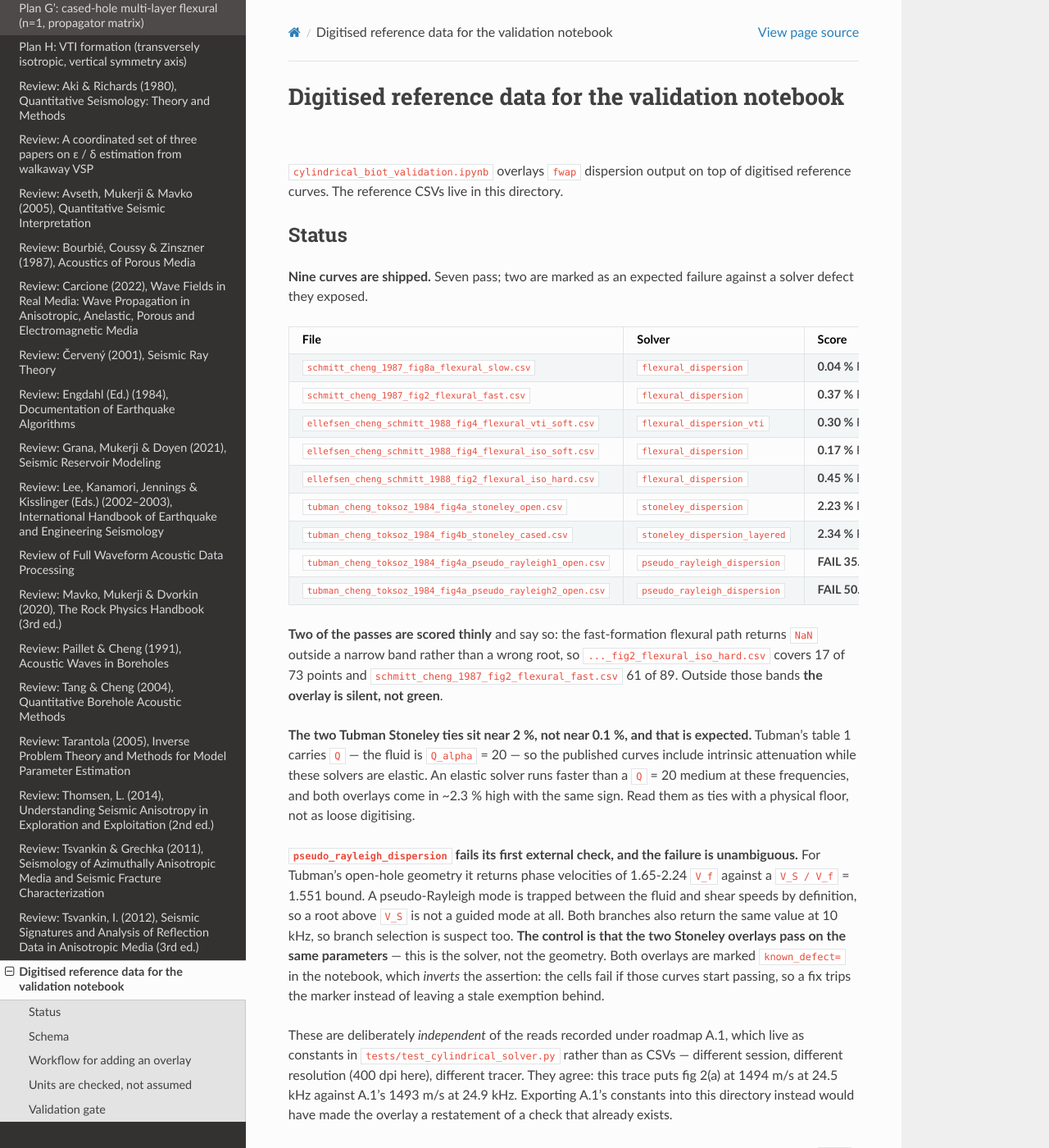
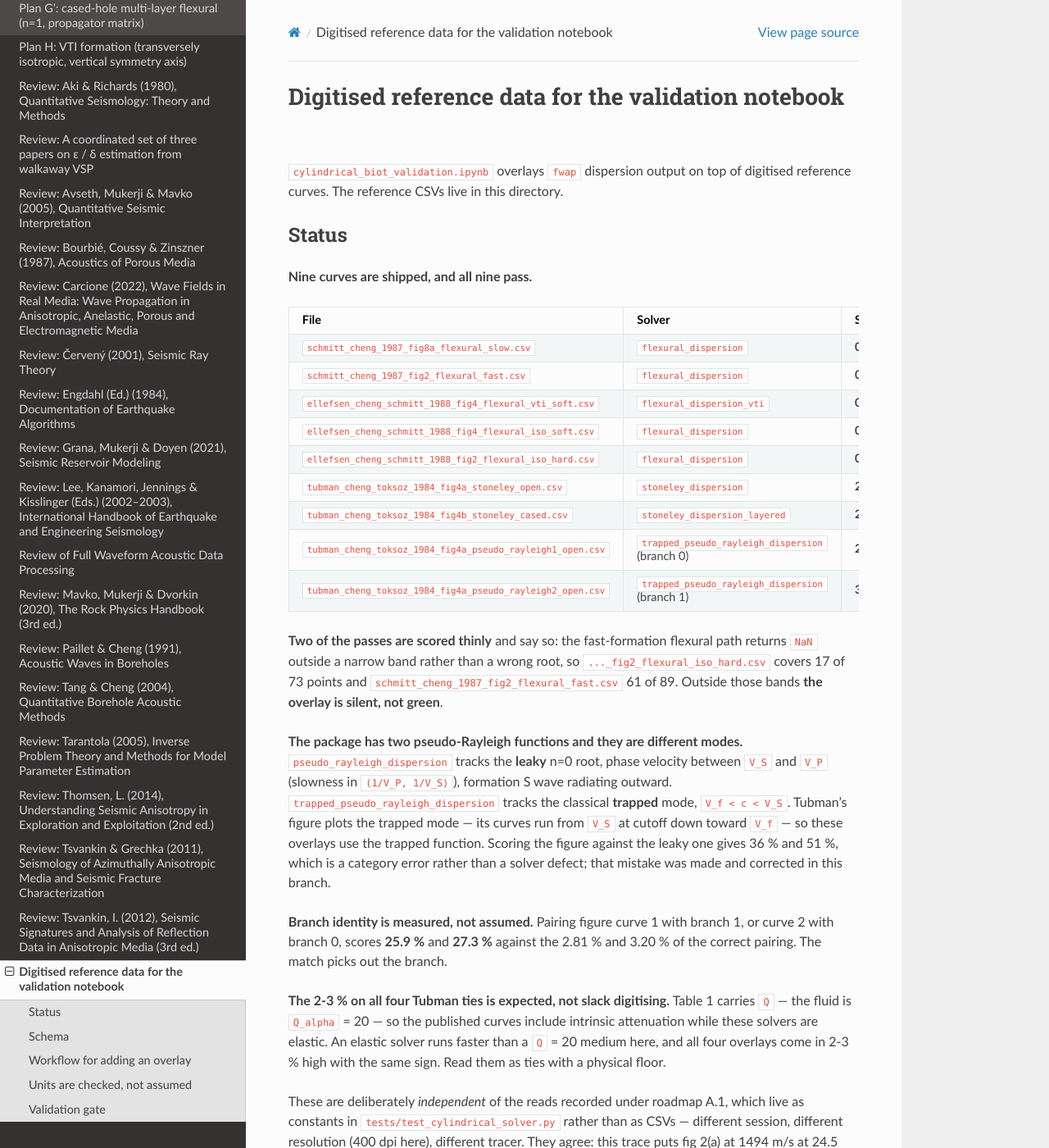
Before and after one commit to ingehap/fwap, a Sphinx documentation site: the page built from docs/notebooks/_data/README.md, in a window 1280 px wide and 1400 px high. Shown: the whole window at 82% size. Built offline with Sphinx 7.4.7 and the Read the Docs theme 3.1.0, drawn with Linux system fonts in a browser that asks for light colours.

Commit message:
Withdraw the pseudo-Rayleigh defect claim: wrong function, not a bug
The two pseudo-Rayleigh overlays added earlier in this branch were scored
against pseudo_rayleigh_dispersion, failed at 36 % and 51 %, and that was
written up as a solver defect -- "returns roots above V_S, which is not a
guided mode".

It is not a defect. The package has two pseudo-Rayleigh functions and they
are different modes:

  pseudo_rayleigh_dispersion          leaky n=0 root, V_S < c < V_P,
                                      formation S wave radiating outward
  trapped_pseudo_rayleigh_dispersion  classical trapped mode, V_f < c < V_S

Tubman fig 4 plots the trapped mode -- its curves run from V_S at cutoff
down toward V_f. Comparing it against the leaky function is a category
error. Both the leaky module header and its regime validator state the
(1/V_P, 1/V_S) slowness window explicitly; neither was read before the
claim was written.

Scored against the right function, both pass:

  fig4a trapped pseudo-Rayleigh 1   2.81 % RMS, 59/59   branch 0
  fig4a trapped pseudo-Rayleigh 2   3.20 % RMS, 26/26   branch 1

Branch identity is measured rather than assumed: pairing figure curve 1
with branch 1, or curve 2 with branch 0, scores 25.9 % and 27.3 %.

All four Tubman ties now sit at 2-3 %, consistent with the Q floor already
recorded -- table 1 gives the fluid Q_alpha = 20 while these solvers are
elastic.

The known_defect= marker added to check_overlay for the false claim is
removed again; nothing uses it.

Recorded in CHANGELOG rather than quietly corrected: the claim passed a
full CI gate and reached an open pull request, and was caught only when
follow-up work on that pull request started by reading the function.

Co-Authored-By: Claude Opus 5 <noreply@anthropic.com>
Claude-Session: https://claude.ai/code/session_01EBkzd3cD7T3HhC2t8rSHAG

```diff
--- a/docs/notebooks/_data/README.md
+++ b/docs/notebooks/_data/README.md
@@ -6,8 +6,7 @@ live in this directory.
 
 ## Status
 
-**Nine curves are shipped.** Seven pass; two are marked as an expected
-failure against a solver defect they exposed.
+**Nine curves are shipped, and all nine pass.**
 
 | File | Solver | Score |
 |------|--------|-------|
@@ -18,8 +17,8 @@ failure against a solver defect they exposed.
 | `ellefsen_cheng_schmitt_1988_fig2_flexural_iso_hard.csv` | `flexural_dispersion` | **0.45 %** RMS, 17/73 pts |
 | `tubman_cheng_toksoz_1984_fig4a_stoneley_open.csv` | `stoneley_dispersion` | **2.23 %** RMS, 67/67 pts |
 | `tubman_cheng_toksoz_1984_fig4b_stoneley_cased.csv` | `stoneley_dispersion_layered` | **2.34 %** RMS, 43/43 pts |
-| `tubman_cheng_toksoz_1984_fig4a_pseudo_rayleigh1_open.csv` | `pseudo_rayleigh_dispersion` | **FAIL 35.96 %** — see below |
-| `tubman_cheng_toksoz_1984_fig4a_pseudo_rayleigh2_open.csv` | `pseudo_rayleigh_dispersion` | **FAIL 50.99 %** — see below |
+| `tubman_cheng_toksoz_1984_fig4a_pseudo_rayleigh1_open.csv` | `trapped_pseudo_rayleigh_dispersion` (branch 0) | **2.81 %** RMS, 59/59 pts |
+| `tubman_cheng_toksoz_1984_fig4a_pseudo_rayleigh2_open.csv` | `trapped_pseudo_rayleigh_dispersion` (branch 1) | **3.20 %** RMS, 26/26 pts |
 
 **Two of the passes are scored thinly** and say so: the fast-formation
 flexural path returns `NaN` outside a narrow band rather than a wrong root,
@@ -27,24 +26,26 @@ so `..._fig2_flexural_iso_hard.csv` covers 17 of 73 points and
 `schmitt_cheng_1987_fig2_flexural_fast.csv` 61 of 89. Outside those bands
 **the overlay is silent, not green**.
 
-**The two Tubman Stoneley ties sit near 2 %, not near 0.1 %, and that is
-expected.** Tubman's table 1 carries `Q` — the fluid is `Q_alpha` = 20 —
-so the published curves include intrinsic attenuation while these solvers
-are elastic. An elastic solver runs faster than a `Q` = 20 medium at these
-frequencies, and both overlays come in ~2.3 % high with the same sign. Read
-them as ties with a physical floor, not as loose digitising.
+**The package has two pseudo-Rayleigh functions and they are different
+modes.** `pseudo_rayleigh_dispersion` tracks the **leaky** n=0 root, phase
+velocity between `V_S` and `V_P` (slowness in `(1/V_P, 1/V_S)`), formation
+S wave radiating outward. `trapped_pseudo_rayleigh_dispersion` tracks the
+classical **trapped** mode, `V_f < c < V_S`. Tubman's figure plots the
+trapped mode — its curves run from `V_S` at cutoff down toward `V_f` — so
+these overlays use the trapped function. Scoring the figure against the
+leaky one gives 36 % and 51 %, which is a category error rather than a
+solver defect; that mistake was made and corrected in this branch.
 
-**`pseudo_rayleigh_dispersion` fails its first external check, and the
-failure is unambiguous.** For Tubman's open-hole geometry it returns phase
-velocities of 1.65-2.24 `V_f` against a `V_S / V_f` = 1.551 bound. A
-pseudo-Rayleigh mode is trapped between the fluid and shear speeds by
-definition, so a root above `V_S` is not a guided mode at all. Both
-branches also return the same value at 10 kHz, so branch selection is
-suspect too. **The control is that the two Stoneley overlays pass on the
-same parameters** — this is the solver, not the geometry. Both overlays are
-marked `known_defect=` in the notebook, which *inverts* the assertion:
-the cells fail if those curves start passing, so a fix trips the marker
-instead of leaving a stale exemption behind.
+**Branch identity is measured, not assumed.** Pairing figure curve 1 with
+branch 1, or curve 2 with branch 0, scores **25.9 %** and **27.3 %** against
+the 2.81 % and 3.20 % of the correct pairing. The match picks out the
+branch.
+
+**The 2-3 % on all four Tubman ties is expected, not slack digitising.**
+Table 1 carries `Q` — the fluid is `Q_alpha` = 20 — so the published curves
+include intrinsic attenuation while these solvers are elastic. An elastic
+solver runs faster than a `Q` = 20 medium here, and all four overlays come
+in 2-3 % high with the same sign. Read them as ties with a physical floor.
 
 These are deliberately *independent* of the reads recorded under roadmap
 A.1, which live as constants in `tests/test_cylindrical_solver.py` rather
```
Also changed, not shown: CHANGELOG.md (+25 -14 lines), docs/notebooks/cylindrical_biot_validation.ipynb.
